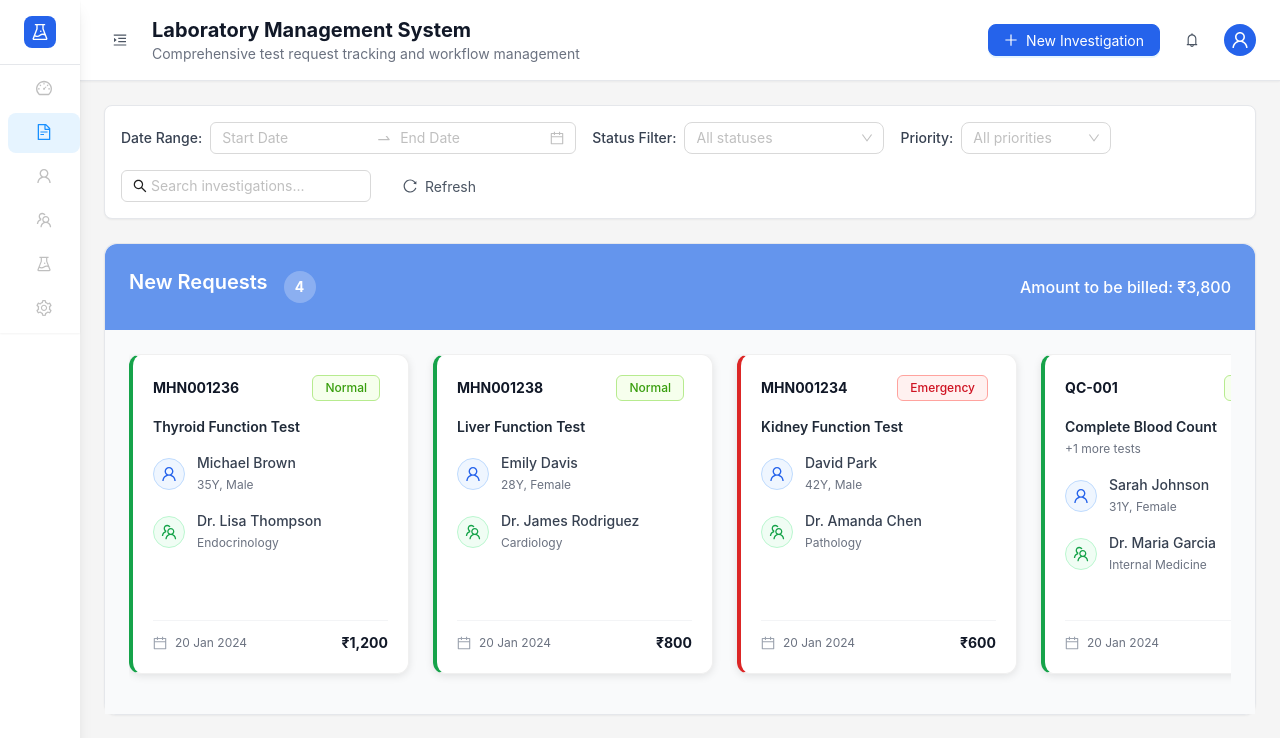
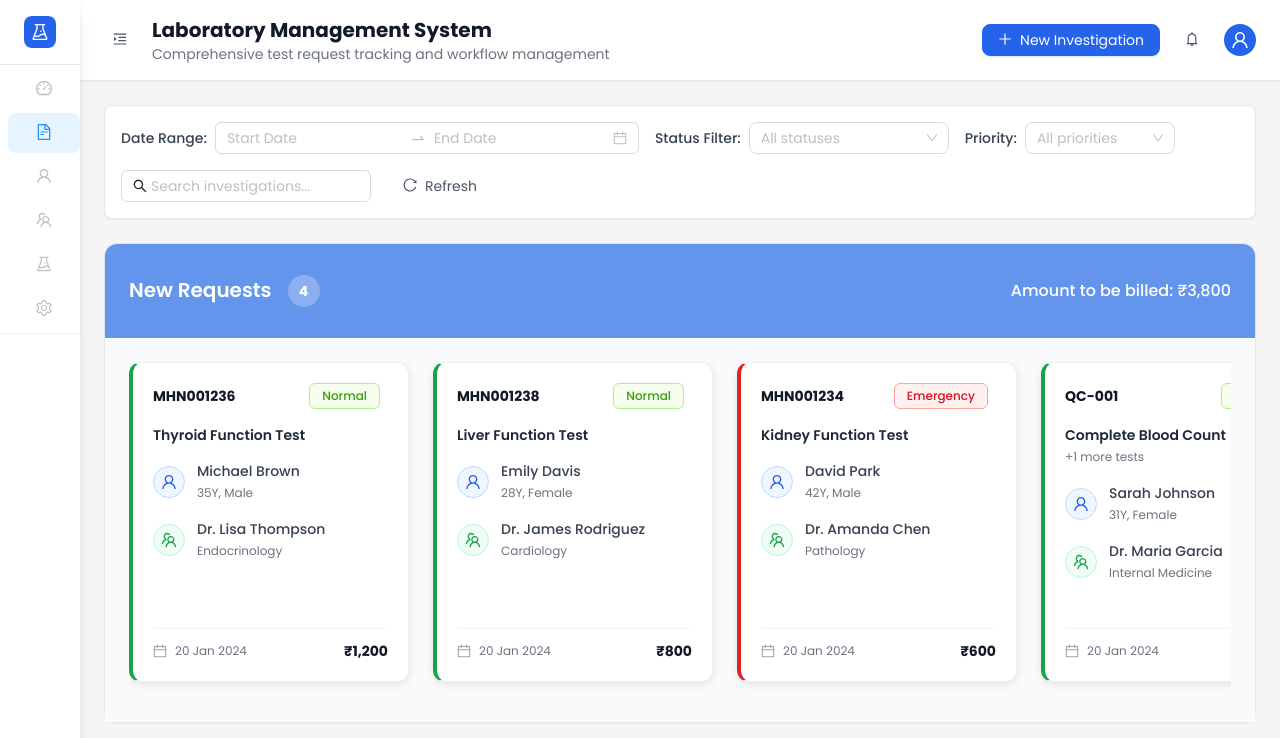
Before and after one commit to nabeel-ncz/lab-management-technical-task, a React (Vite) app in the folder client/: page / in a window 1280 px wide. Shown: the top 738 px of the page. Built offline with nearby package versions, Linux system fonts and the light colour scheme.

Commit message:
Add Poppins font integration and update styling across components

```diff
--- a/client/index.html
+++ b/client/index.html
@@ -4,6 +4,9 @@
     <meta charset="UTF-8" />
     <link rel="icon" type="image/svg+xml" href="/vite.svg" />
     <meta name="viewport" content="width=device-width, initial-scale=1.0" />
+    <link rel="preconnect" href="https://fonts.googleapis.com">
+    <link rel="preconnect" href="https://fonts.gstatic.com" crossorigin>
+    <link href="https://fonts.googleapis.com/css2?family=Poppins:wght@300;400;500;600;700;800&display=swap" rel="stylesheet">
     <title>Laboratory Management System - Complete Implementation</title>
   </head>
   <body>
--- a/client/src/components/Investigation/KanbanBoard.tsx
+++ b/client/src/components/Investigation/KanbanBoard.tsx
@@ -40,7 +40,7 @@ export const KanbanBoard: React.FC<KanbanBoardProps> = ({ columns, loading, onCa
             >
               <div className="flex items-center justify-between">
                 <div className="flex items-center space-x-4">
-                  <Title level={4} className="!text-white font-bold">
+                  <Title level={4} className="!text-white font-bold mt-2">
                     {column.title}
                   </Title>
                   <div className="w-8 h-8 bg-white/25 rounded-full flex items-center justify-center">
--- a/client/src/index.css
+++ b/client/src/index.css
@@ -1,6 +1,36 @@
 @tailwind base;
 @tailwind components;
 @tailwind utilities;
+
+/* Poppins font setup */
+@layer base {
+  * {
+    font-family: 'Poppins', ui-sans-serif, system-ui, -apple-system, BlinkMacSystemFont, 'Segoe UI', Roboto, 'Helvetica Neue', Arial, 'Noto Sans', sans-serif;
+  }
+
+  body {
+    font-family: 'Poppins', ui-sans-serif, system-ui, -apple-system, BlinkMacSystemFont, 'Segoe UI', Roboto, 'Helvetica Neue', Arial, 'Noto Sans', sans-serif;
+  }
+}
+
+/* Ant Design font override */
+.ant-typography,
+.ant-btn,
+.ant-input,
+.ant-select,
+.ant-menu,
+.ant-card,
+.ant-modal,
+.ant-form,
+.ant-tag,
+.ant-typography h1,
+.ant-typography h2,
+.ant-typography h3,
+.ant-typography h4,
+.ant-typography h5,
+.ant-typography h6 {
+  font-family: 'Poppins', ui-sans-serif, system-ui, -apple-system, BlinkMacSystemFont, 'Segoe UI', Roboto, 'Helvetica Neue', Arial, 'Noto Sans', sans-serif !important;
+}
 
 /* Custom scrollbar */
 ::-webkit-scrollbar {
--- a/client/tailwind.config.js
+++ b/client/tailwind.config.js
@@ -2,7 +2,11 @@
 export default {
   content: ['./index.html', './src/**/*.{js,ts,jsx,tsx}'],
   theme: {
-    extend: {},
+    extend: {
+      fontFamily: {
+        'sans': ['Poppins', 'ui-sans-serif', 'system-ui', '-apple-system', 'BlinkMacSystemFont', 'Segoe UI', 'Roboto', 'Helvetica Neue', 'Arial', 'Noto Sans', 'sans-serif'],
+      },
+    },
   },
   plugins: [],
 };
```
